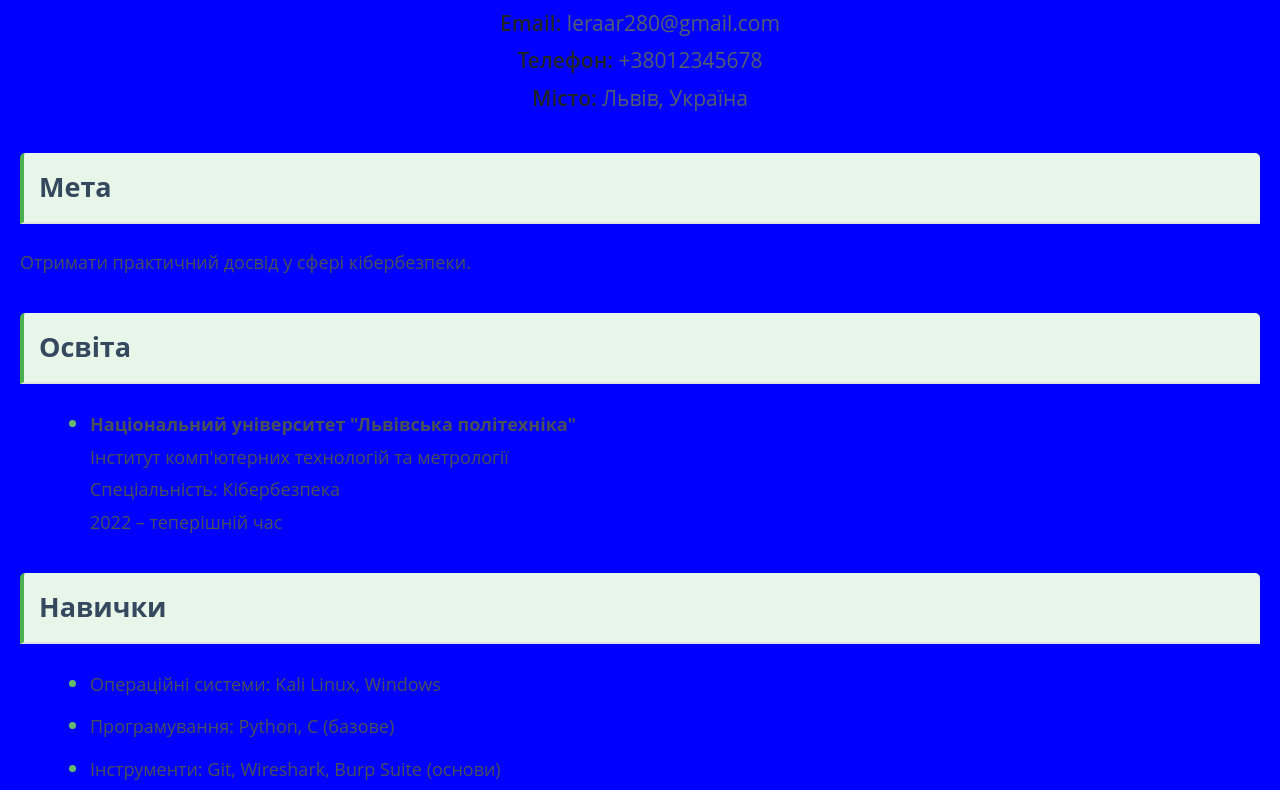
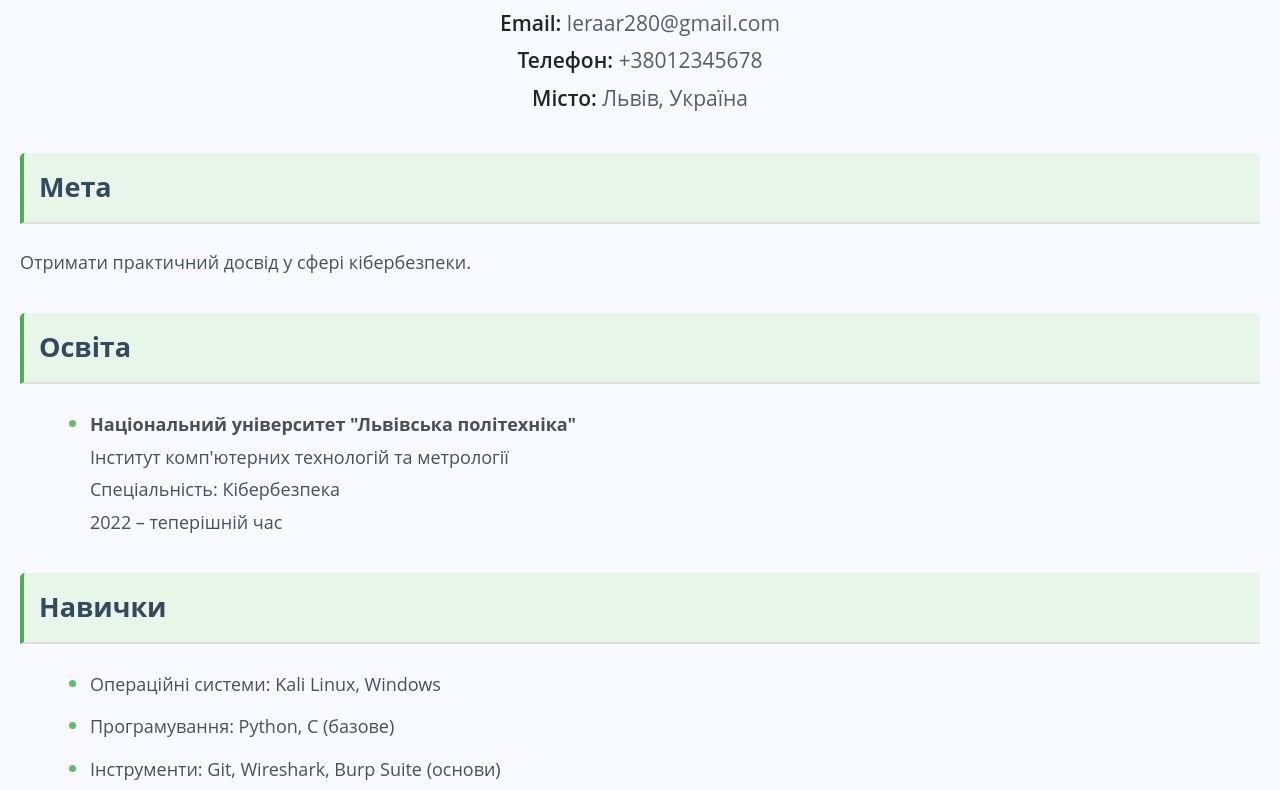
Before and after one commit to Valeriia0909/CV, a plain HTML site: page index.html in a window 1280 px wide. Shown: the part 114-904 px from the top of the page. Drawn offline with Linux system fonts and the light colour scheme; no server answers.

Commit message:
Update light theme styles: modify block shapes and appereance

```diff
--- a/styles.css
+++ b/styles.css
@@ -10,7 +10,7 @@ body {
 }
 
 body.light-theme {
-    background-color: blue;
+    background-color: #f8faff;
     color: #495057;
 }
 
```
